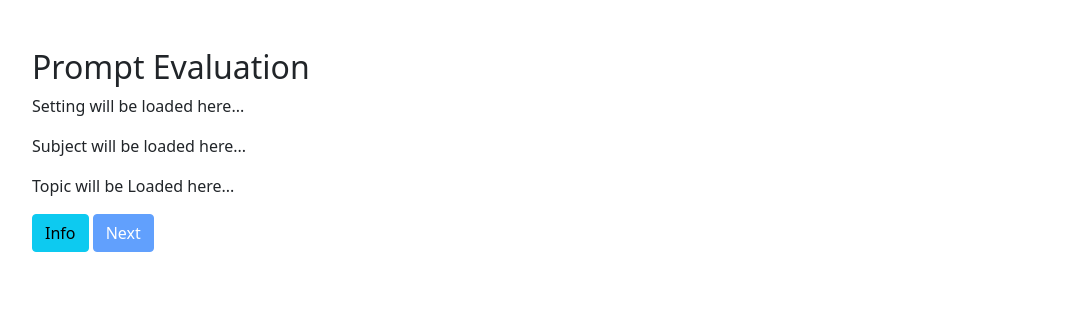
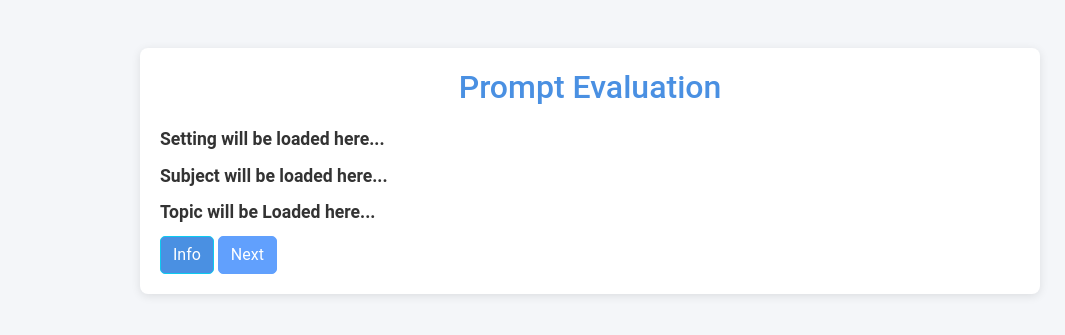
Before and after one commit to HyperSniper89/AI_Evaluator, a Flask app: page /evaluation in a window 1280 px wide. Shown: the top 335 px of the page, without its empty margins (50-1115 px from the left). Run offline with Flask 3, Linux system fonts and the light colour scheme.

```diff
--- a/static/styles.css
+++ b/static/styles.css
@@ -1,37 +1,121 @@
-/* styles.css */
+/* General Styles */
 body {
-    background-color: #f8f9fa;
-    font-family: Arial, sans-serif;
+    font-family: 'Roboto', sans-serif;
+    background-color: #f4f6f9;
+    color: #333;
+    margin: 0;
+    padding: 0;
 }
 
+
 .container {
-    background: white;
+    max-width: 900px;  /* Increase the maximum width */
+    margin: 50px auto;
     padding: 20px;
-    border-radius: 10px;
-    box-shadow: 0 4px 8px rgba(0, 0, 0, 0.1);
+    background-color: #fff;
+    box-shadow: 0 2px 10px rgba(0, 0, 0, 0.1);
+    border-radius: 8px;
 }
 
 h2 {
+    color: #4A90E2;
     margin-bottom: 20px;
-    color: #343a40;
+    text-align: center;
 }
 
-p {
+p#setting, p#subject, p#topic {
+    font-weight: bold;
     font-size: 1.1em;
-    color: #6c757d;
-}
-
-#responsesContainer {
-    margin-top: 20px;
+    margin-bottom: 10px;
 }
 
 .response-block {
-    background: #e9ecef;
-    padding: 10px;
-    border-radius: 5px;
-    margin-bottom: 10px;
+    padding: 20px;
+    margin-bottom: 20px;
+    border: 1px solid #ddd;
+    border-radius: 8px;
+    background-color: #fafafa;
 }
 
-#infoButton, #nextButton {
-    margin-top: 20px;
+.response-block p {
+    font-size: 1.1em;
+    line-height: 1.6;
 }
+
+.ratings {
+    margin-top: 15px;
+}
+
+/* Rating and Ranking Styles */
+.metric-label {
+    font-weight: bold;
+    margin-right: 10px;
+}
+
+.form-check-inline {
+    display: flex;
+    align-items: center;
+    margin-bottom: 10px;
+    flex-wrap: wrap;  /* Allow wrapping to new lines */
+}
+
+.form-check-label {
+    margin-right: 15px;
+    display: flex;
+    align-items: center;
+    font-weight: normal;
+}
+
+.form-check-input {
+    margin-left: 5px;
+    accent-color: #4A90E2;
+}
+
+/* Highlight selected ranking */
+input[type="radio"]:checked + .form-check-label {
+    background-color: #4A90E2;
+    color: white;
+    padding: 5px 10px;
+    border-radius: 5px;
+    transition: background-color 0.3s ease;
+}
+
+/* Button Styles */
+.btn-info {
+    background-color: #4A90E2;
+    color: white;
+    border-radius: 5px;
+}
+
+.btn-primary {
+    background-color: #4CAF50;
+    color: white;
+    border-radius: 5px;
+}
+
+.btn-secondary {
+    background-color: #aaa;
+    color: white;
+    border-radius: 5px;
+}
+
+/* Tooltip */
+[data-bs-toggle="tooltip"] {
+    position: relative;
+    cursor: pointer;
+}
+
+[data-bs-toggle="tooltip"]:hover::after {
+    content: attr(data-bs-original-title);
+    position: absolute;
+    top: 100%;
+    left: 50%;
+    transform: translateX(-50%);
+    background-color: #333;
+    color: #fff;
+    padding: 5px 10px;
+    border-radius: 5px;
+    white-space: nowrap;
+    z-index: 10;
+    opacity: 0.9;
+}
--- a/templates/evaluation.html
+++ b/templates/evaluation.html
@@ -5,7 +5,7 @@
     <meta name="viewport" content="width=device-width, initial-scale=1.0">
     <title>Evaluation Interface</title>
     <link rel="stylesheet" href="https://cdn.jsdelivr.net/npm/bootstrap@5.1.3/dist/css/bootstrap.min.css">
-    <!-- <link rel="stylesheet" type="text/css" href="{{ url_for('static', filename='styles.css') }}"> -->
+    <link rel="stylesheet" type="text/css" href="{{ url_for('static', filename='styles.css') }}">
     <script src="https://ajax.googleapis.com/ajax/libs/jquery/3.6.0/jquery.min.js"></script>
     <script src="https://cdn.jsdelivr.net/npm/bootstrap@5.1.3/dist/js/bootstrap.bundle.min.js"></script>
 </head>
--- a/templates/index.html
+++ b/templates/index.html
@@ -5,6 +5,7 @@
     <meta name="viewport" content="width=device-width, initial-scale=1.0">
     <title>Evaluator Information</title>
     <link rel="stylesheet" href="https://cdn.jsdelivr.net/npm/bootstrap@5.1.3/dist/css/bootstrap.min.css">
+    <link rel="stylesheet" href="{{ url_for('static', filename='styles.css') }}">
 </head>
 <body>
     <div class="container mt-5">
--- a/templates/instructions.html
+++ b/templates/instructions.html
@@ -5,7 +5,7 @@
     <meta name="viewport" content="width=device-width, initial-scale=1.0">
     <title>Instructions</title>
     <link rel="stylesheet" href="https://cdn.jsdelivr.net/npm/bootstrap@5.1.3/dist/css/bootstrap.min.css">
-    <!-- <link rel="stylesheet" href="{{ url_for('static', filename='instructions.css') }}"> -->
+    <link rel="stylesheet" href="{{ url_for('static', filename='instructions.css') }}">
     <script src="https://ajax.googleapis.com/ajax/libs/jquery/3.5.1/jquery.min.js"></script>
 </head>
 <body>
```
Also changed, not shown: prompt_library2.py (+10 -6 lines), static/instructions.css (+11 -5 lines).
